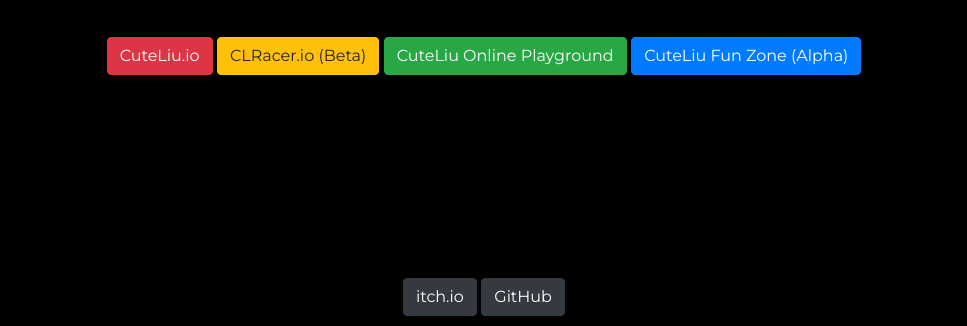
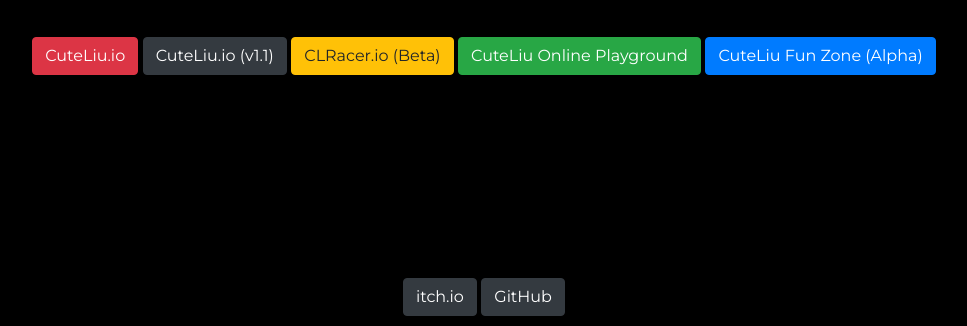
Before and after one commit to CuteLiuGames/Home, a plain HTML site: page index.html in a window 1280 px wide. Shown: the part 474-800 px from the top of the page, without its empty margins (156-1123 px from the left). Drawn offline with nearby package versions, Linux system fonts and the light colour scheme.

Commit message:
Update index.html

```diff
--- a/index.html
+++ b/index.html
@@ -30,6 +30,7 @@
     <pre></pre>
     <pre></pre>
     <a class="btn btn-danger" href="https://cuteliugames.github.io/CuteLiu.io/" role="button">CuteLiu.io</a>
+    <a class="btn btn-dark" href="https://cuteliugames.github.io/CuteLiu.io-1.1/" role="button">CuteLiu.io (v1.1)</a>
     <a class="btn btn-warning" href="https://cuteliugames.github.io/Games-CLRacer/" role="button">CLRacer.io (Beta)</a>
     <a class="btn btn-success" href="https://cuteliugames.github.io/Games-CLOnline/" role="button">CuteLiu Online
       Playground</a>
```
